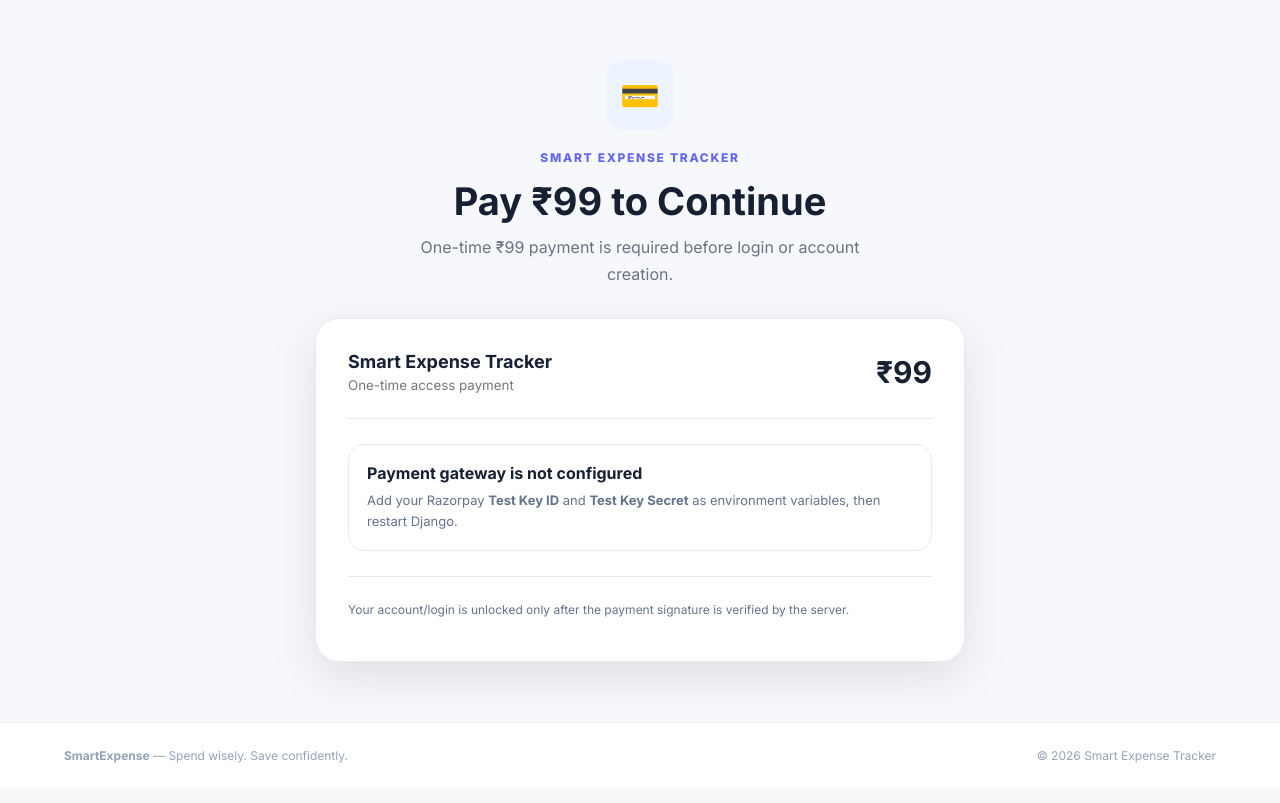
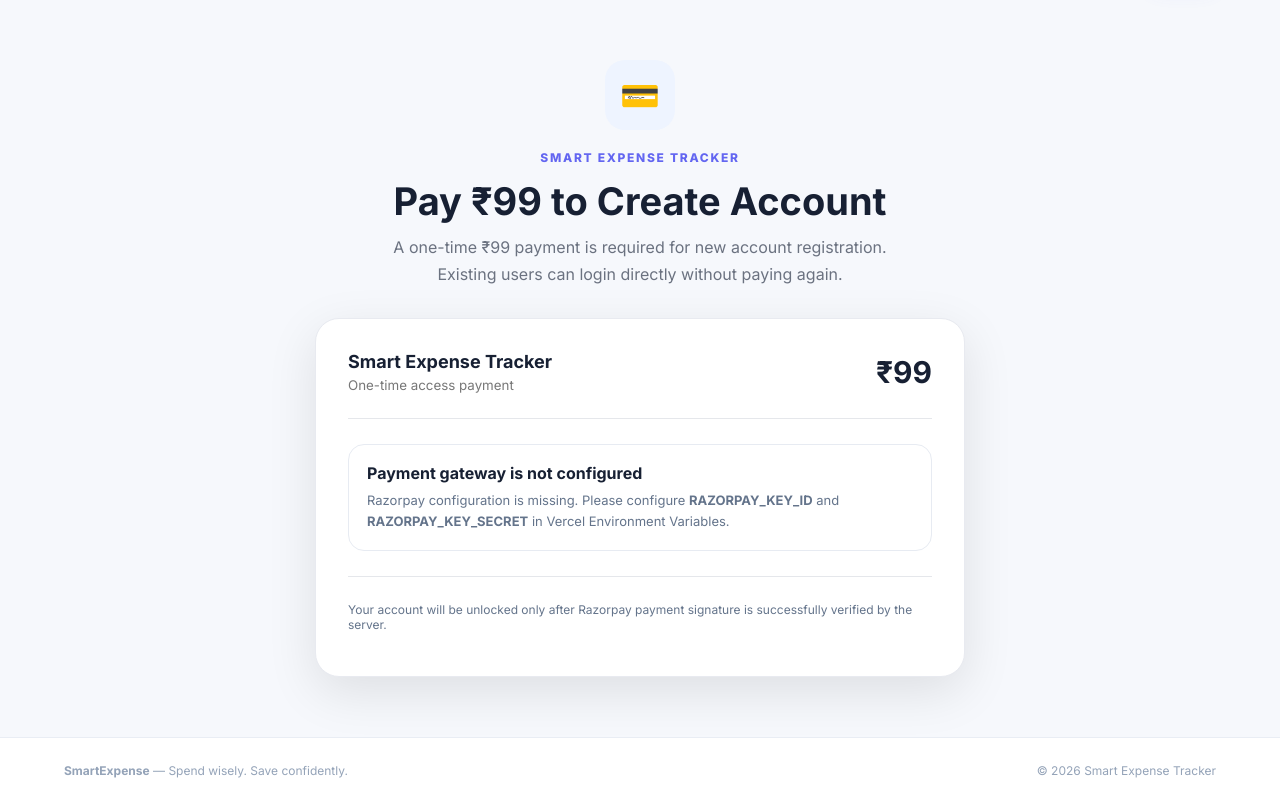
Before and after one commit to bhujbalprathamesh807-ops/firstproject, a Django app: template templates/payment.html in a window 1280 px wide. Shown: the part 72-875 px from the top of the page. Before the commit the page ends 835 px from the top, so only its background shows below. Run offline with Django 5.2, Linux system fonts and the light colour scheme; the template is opened without the code that fills it, so the values that code supplies are empty.

Commit message:
Update payment.html

```diff
--- a/templates/payment.html
+++ b/templates/payment.html
@@ -4,85 +4,228 @@
 {% block title %}Pay ₹99 - Smart Expense Tracker{% endblock %}
 
 {% block content %}
+
 <div class="payment-page">
-  <div class="payment-container">
-    <div class="payment-header">
+  <div class="payment-container"><div class="payment-header">
   <div class="payment-icon">💳</div>
   <div class="eyebrow">SMART EXPENSE TRACKER</div>
-      <h1>Pay ₹99 to Continue</h1>
-      <p>One-time ₹99 payment is required before login or account creation.</p>
+
+  <h1>Pay ₹99 to Create Account</h1>
+
+  <p>
+    A one-time ₹99 payment is required for new account registration.
+    Existing users can login directly without paying again.
+  </p>
 </div>
 
 <div class="payment-card">
+
   <div class="payment-summary">
-        <div><span>Smart Expense Tracker</span><small>One-time access payment</small></div>
+    <div>
+      <span>Smart Expense Tracker</span>
+      <small>One-time access payment</small>
+    </div>
+
     <strong>₹99</strong>
   </div>
+
   <div class="divider"></div>
 
-      {% if razorpay_configured %}
+  {% if razorpay_key_id and order_id %}
+
   <div class="upi-payment-box">
-        <div class="upi-title">🔐 Secure payment</div>
-        <p>Pay ₹99 using UPI, Card, NetBanking or another method available in Razorpay Checkout.</p>
-        <button id="payBtn" class="pay-button" type="button">Pay ₹99 &amp; Continue →</button>
-        <div id="paymentStatus" class="scan-status" aria-live="polite"></div>
+
+    <div class="upi-title">
+      🔐 Secure Razorpay Payment
     </div>
+
+    <p>
+      Pay ₹99 using UPI, Card, NetBanking or another payment method
+      available in Razorpay Checkout.
+    </p>
+
+    <button
+      id="payBtn"
+      class="pay-button"
+      type="button"
+    >
+      Pay ₹99 &amp; Continue →
+    </button>
+
+    <div
+      id="paymentStatus"
+      class="scan-status"
+      aria-live="polite"
+    ></div>
+
+  </div>
+
   {% else %}
+
   <div class="payment-confirm-box">
+
     <h3>Payment gateway is not configured</h3>
-        <p>Add your Razorpay <b>Test Key ID</b> and <b>Test Key Secret</b> as environment variables, then restart Django.</p>
+
+    <p>
+      Razorpay configuration is missing.
+      Please configure
+      <b>RAZORPAY_KEY_ID</b>
+      and
+      <b>RAZORPAY_KEY_SECRET</b>
+      in Vercel Environment Variables.
+    </p>
+
   </div>
+
   {% endif %}
 
   <div class="divider"></div>
-      <p class="muted">Your account/login is unlocked only after the payment signature is verified by the server.</p>
+
+  <p class="muted">
+    Your account will be unlocked only after Razorpay payment
+    signature is successfully verified by the server.
+  </p>
+
+</div>
+
   </div>
 </div>
-</div>
-{% endblock %}
+{% endblock %}{% block scripts %}
 
-{% block scripts %}
-{% if razorpay_configured %}
-<script src="https://checkout.razorpay.com/v1/checkout.js"></script>
-<script>
+{% if razorpay_key_id and order_id %}
+
+<script src="https://checkout.razorpay.com/v1/checkout.js"></script><script>
 (() => {
-  const btn = document.getElementById('payBtn');
-  const status = document.getElementById('paymentStatus');
+
+  const btn = document.getElementById("payBtn");
+  const status = document.getElementById("paymentStatus");
+
   if (!btn) return;
-  btn.addEventListener('click', () => {
+
+  btn.addEventListener("click", () => {
+
     btn.disabled = true;
-    status.textContent = 'Opening secure checkout…';
+
+    if (status) {
+      status.textContent = "Opening secure checkout…";
+    }
+
     const options = {
+
       key: "{{ razorpay_key_id|escapejs }}",
-      amount: 9900,
-      currency: "INR",
+
+      amount: "{{ amount }}",
+
+      currency: "{{ currency|escapejs }}",
+
       name: "Smart Expense Tracker",
-      description: "One-time access payment",
-      order_id: "{{ razorpay_order_id|escapejs }}",
-      theme: {color: "#6366f1"},
-      handler: function (response) {
-        const form = document.createElement('form');
-        form.method = 'POST';
+
+      description: "One-time account access payment",
+
+      order_id: "{{ order_id|escapejs }}",
+
+      theme: {
+        color: "#6366f1"
+      },
+
+      handler: function(response) {
+
+        const form = document.createElement("form");
+
+        form.method = "POST";
+
         form.action = "{% url 'payment_success' %}";
-        const csrf = document.createElement('input');
-        csrf.type = 'hidden'; csrf.name = 'csrfmiddlewaretoken'; csrf.value = '{{ csrf_token }}';
+
+        const csrf = document.createElement("input");
+
+        csrf.type = "hidden";
+        csrf.name = "csrfmiddlewaretoken";
+        csrf.value = "{{ csrf_token }}";
+
         form.appendChild(csrf);
-        [['razorpay_order_id', response.razorpay_order_id], ['razorpay_payment_id', response.razorpay_payment_id], ['razorpay_signature', response.razorpay_signature]].forEach(([name, value]) => {
-          const input = document.createElement('input'); input.type = 'hidden'; input.name = name; input.value = value; form.appendChild(input);
+
+        const fields = [
+          [
+            "razorpay_order_id",
+            response.razorpay_order_id
+          ],
+          [
+            "razorpay_payment_id",
+            response.razorpay_payment_id
+          ],
+          [
+            "razorpay_signature",
+            response.razorpay_signature
+          ]
+        ];
+
+        fields.forEach(([name, value]) => {
+
+          const input = document.createElement("input");
+
+          input.type = "hidden";
+          input.name = name;
+          input.value = value;
+
+          form.appendChild(input);
+
         });
+
         document.body.appendChild(form);
+
         form.submit();
       },
-      modal: { ondismiss: function () { btn.disabled = false; status.textContent = 'Payment cancelled. You can try again.'; } }
+
+      modal: {
+
+        ondismiss: function() {
+
+          btn.disabled = false;
+
+          if (status) {
+            status.textContent =
+              "Payment cancelled. You can try again.";
+          }
+
+        }
+
+      }
+
     };
+
+    try {
+
       const rzp = new Razorpay(options);
-    rzp.on('payment.failed', function (response) {
+
+      rzp.on("payment.failed", function() {
+
         btn.disabled = false;
-      status.textContent = 'Payment failed. Please try again.';
+
+        if (status) {
+          status.textContent =
+            "Payment failed. Please try again.";
+        }
+
       });
+
       rzp.open();
+
+    } catch (error) {
+
+      btn.disabled = false;
+
+      if (status) {
+        status.textContent =
+          "Unable to open Razorpay Checkout.";
+      }
+
+      console.error(error);
+
+    }
+
   });
+
 })();
-</script>
-{% endif %}
+</script>{% endif %}
+
 {% endblock %}
```
Lines whose indentation alone changed are shown as unchanged.
